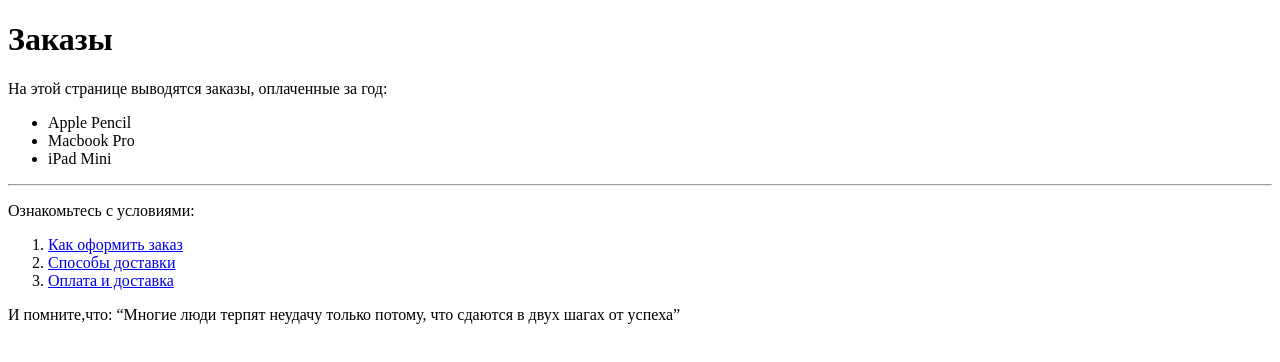
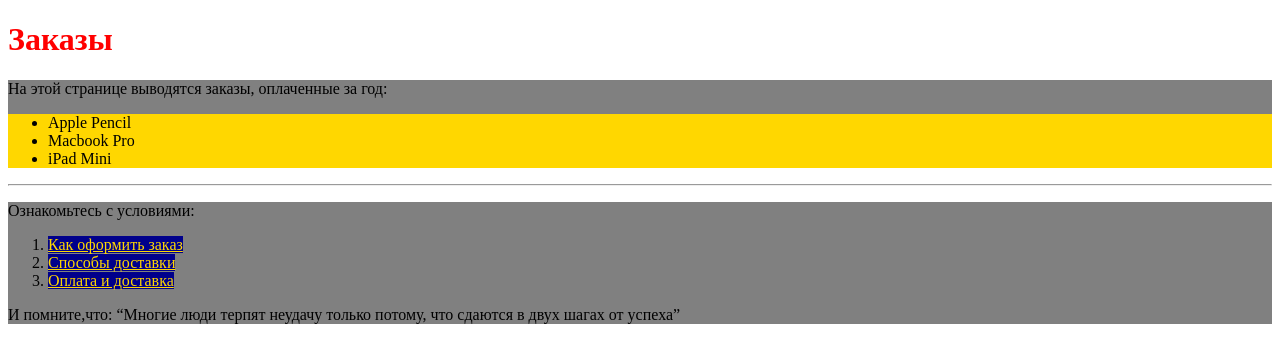
Before and after one commit to AntonRash/FrontendBlok-Module01-Test, a plain HTML site: page index.html in a window 1280 px wide. Drawn offline with Linux system fonts and the light colour scheme.

Commit message:
change file

```diff
--- /dev/null
+++ b/css/style.css
@@ -0,0 +1,16 @@
+h1 {
+	color: red;
+}
+
+div {
+	background-color: gray;
+}
+
+ul {
+	background-color: gold;
+}
+
+a {
+	color: gold;
+	background-color: darkblue;
+}
--- a/index.html
+++ b/index.html
@@ -6,6 +6,7 @@
 		<title>Test burger</title>
 		<link rel="shortcut icon" href="/img/icon/favicon.ico">
 		<link rel="icon" href="/img/icon/favicon.svg" type="image/svg+xml">
+		<link rel="stylesheet" href="/css/style.css">
 	</head>
 	<body>
 		<h1>Заказы</h1>
```
Also changed, not shown: css/main.css (deleted).
